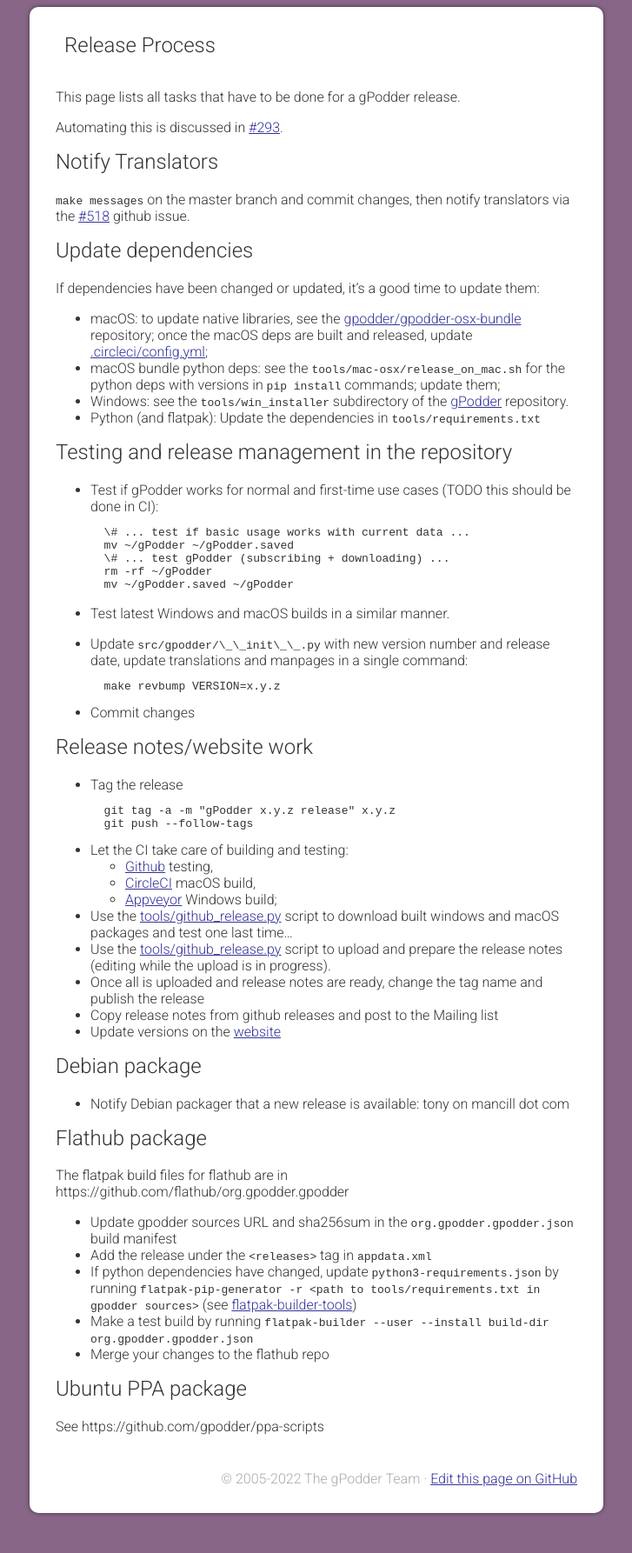
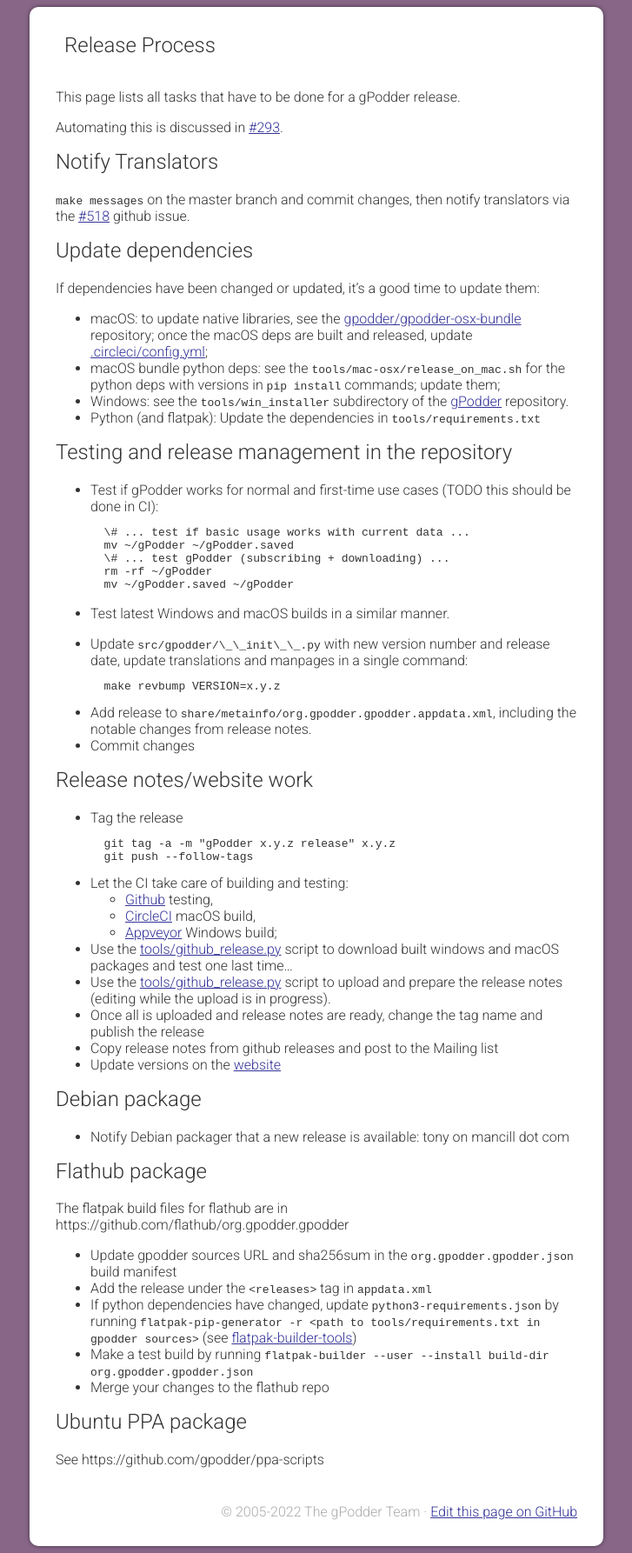
Before and after one commit to gpodder/gpodder.github.io, a Jekyll site: the page built from docs/release-process.md, in a window 1280 px wide. Shown: the whole page at 87% size, without its empty margins (276-1003 px from the left). Built offline with Jekyll 4.4.1, drawn with Linux system fonts in a browser that asks for light colours; our own code applies the rules of GitHub Pages for plain Markdown files; before the commit the page ends 1748 px from its top, so only the background shows below that.

Commit message:
Add appdata.xml to release process.

````diff
--- a/docs/release-process.md
+++ b/docs/release-process.md
@@ -42,6 +42,7 @@
     ```
     make revbump VERSION=x.y.z
     ```
+- Add release to `share/metainfo/org.gpodder.gpodder.appdata.xml`, including the notable changes from release notes.
 - Commit changes
 
 Release notes/website work
````
